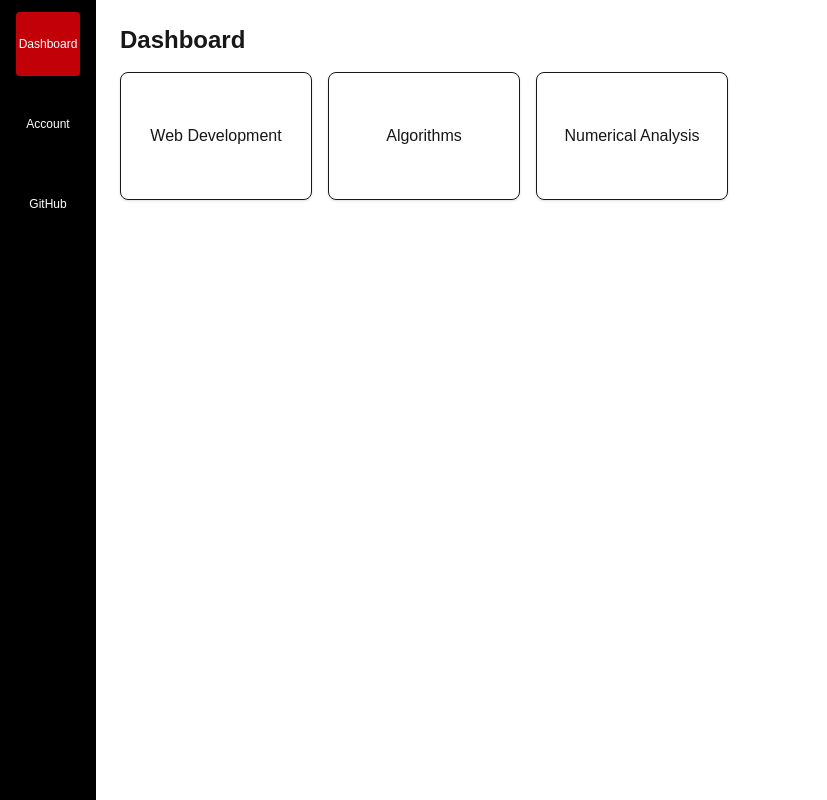
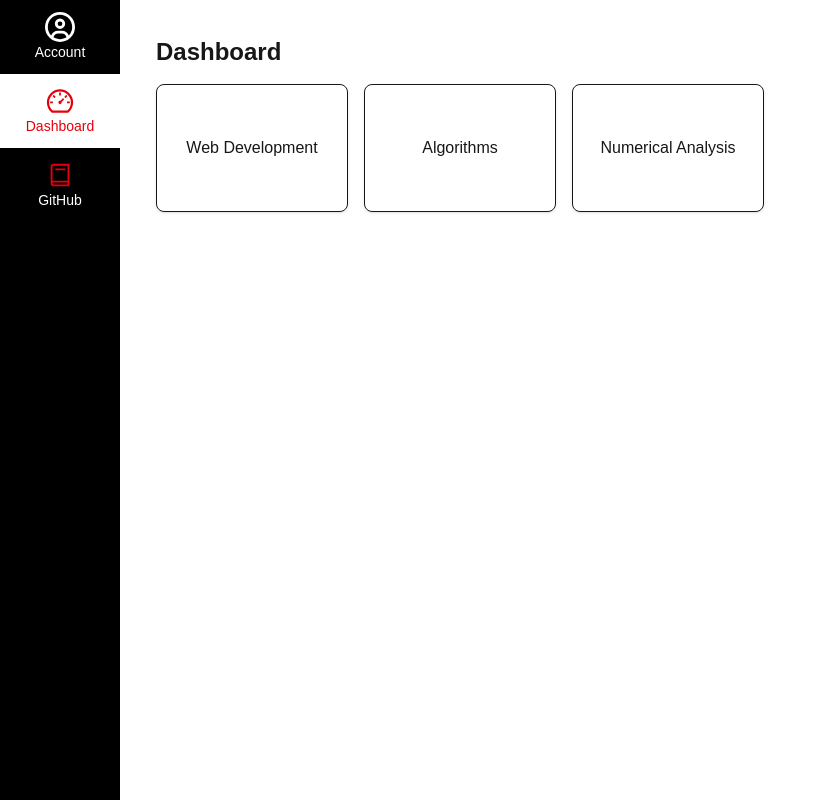
Before and after one commit to ietishaa/webdev-client, a Next.js app: page /dashboard in a window 1280 px wide. Shown: the whole page, without its empty margins (0-827 px from the left). Built offline with nearby package versions, Linux system fonts and the light colour scheme.

Commit message:
match book spec for Kambaz Navigation

```diff
--- a/app/dashboard/layout.tsx
+++ b/app/dashboard/layout.tsx
@@ -1,20 +1,46 @@
+import { AiOutlineDashboard } from "react-icons/ai";
+import { LiaBookSolid } from "react-icons/lia";
+import { FaRegCircleUser } from "react-icons/fa6";
 import Link from "next/link";
 
 export default function DashboardLayout({ children }: { children: React.ReactNode }) {
   return (
     <div className="flex">
-      <div id="wd-kambaz-navigation" className="flex flex-col items-center w-24 bg-black text-white min-h-screen p-3 gap-4 fixed">
-        <Link href="/dashboard" className="w-16 h-16 flex items-center justify-center rounded bg-red-700 hover:bg-red-600 text-xs text-center">
+      <nav
+        id="wd-kambaz-navigation"
+        className="fixed bottom-0 top-0 z-20 w-[120px] bg-black"
+      >
+        <Link
+          href="/account/profile"
+          id="wd-account-link"
+          className="block bg-black py-3 text-center text-sm text-white no-underline"
+        >
+          <FaRegCircleUser className="inline-block text-3xl text-white" />
+          <br />
+          Account
+        </Link>
+        <Link
+          href="/dashboard"
+          id="wd-dashboard-link"
+          className="block bg-white py-3 text-center text-sm text-red-600 no-underline"
+        >
+          <AiOutlineDashboard className="inline-block text-3xl text-red-600" />
+          <br />
           Dashboard
         </Link>
-        <Link href="/account/profile" className="w-16 h-16 flex items-center justify-center rounded hover:bg-gray-700 text-xs text-center">
-          Account
-        </Link>
-        <a href="https://github.com/ietishaa/webdev-client" target="_blank" rel="noreferrer" className="w-16 h-16 flex items-center justify-center rounded hover:bg-gray-700 text-xs text-center">
+        <a
+          href="https://github.com/ietishaa/webdev-client"
+          target="_blank"
+          rel="noreferrer"
+          id="wd-github-link"
+          className="block bg-black py-3 text-center text-sm text-white no-underline"
+        >
+          <LiaBookSolid className="inline-block text-3xl text-red-600" />
+          <br />
           GitHub
         </a>
-      </div>
-      <div className="flex-1 ml-24">{children}</div>
+      </nav>
+      <div className="flex-1 ml-[120px] p-3">{children}</div>
     </div>
   );
 }
```
